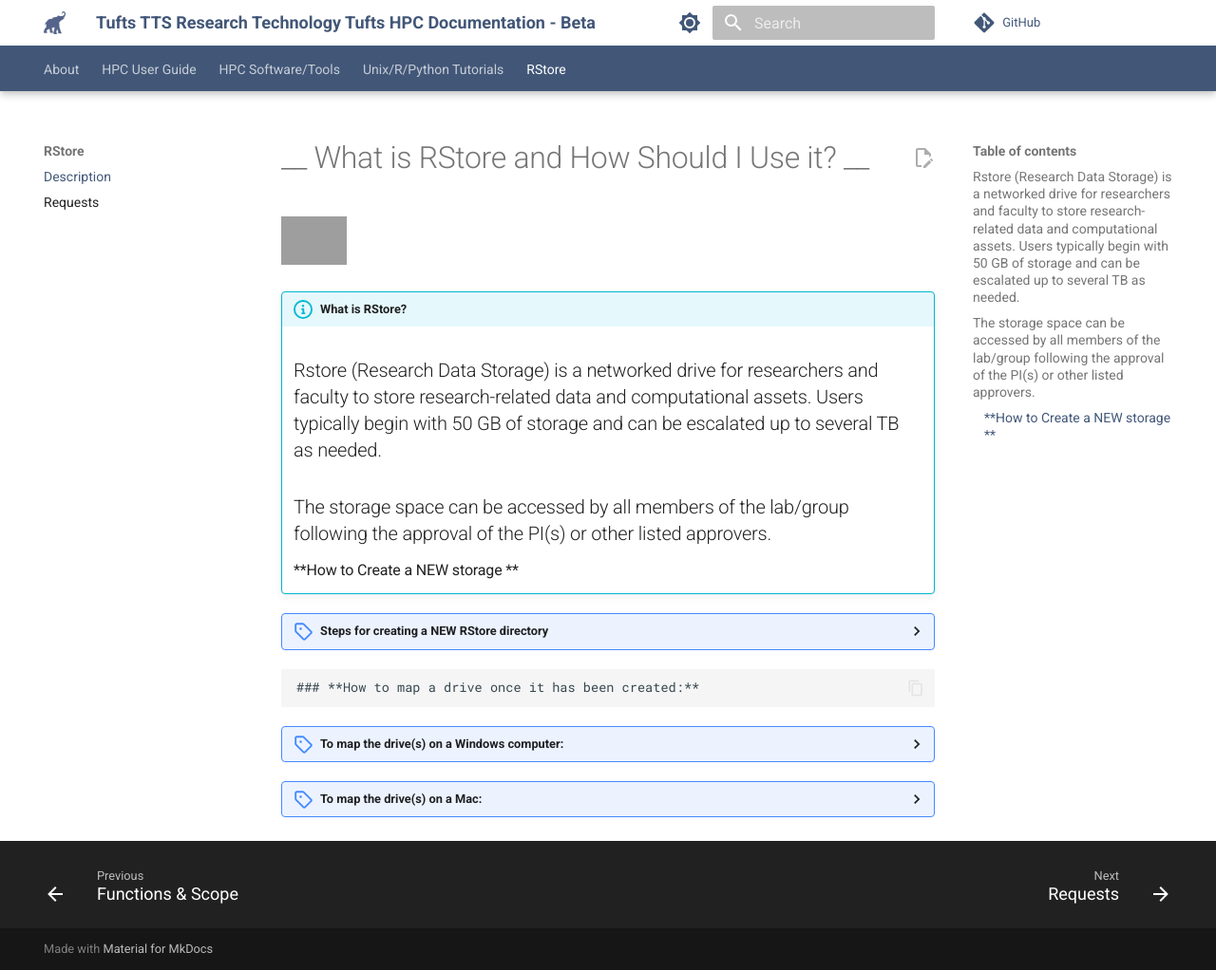
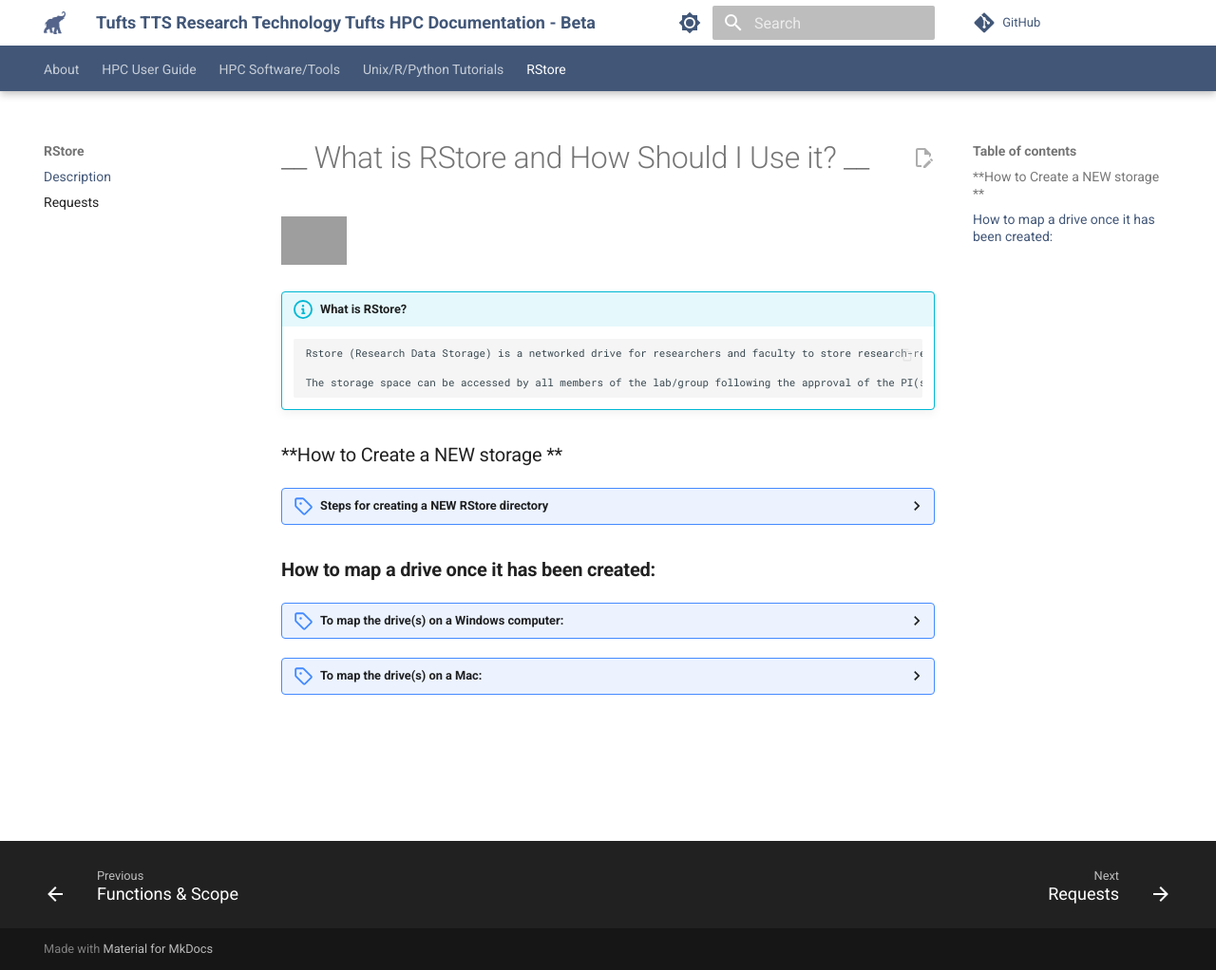
Before and after one commit to tuftsdatalab/rt_hpc_documentation, an MkDocs documentation site: the page built from docs/RStore/Description.md, in a window 1280 px wide and 1022 px high. Shown: the whole window at 95% size. Built offline with MkDocs 1.6.1 and Material for MkDocs 9.7.7, drawn with Linux system fonts in a browser that asks for light colours; comment, search, counter and statistics services are not loaded; grey boxes are pictures that could not be loaded.

Commit message:
Update Description.md

```diff
--- a/docs/RStore/Description.md
+++ b/docs/RStore/Description.md
@@ -1,12 +1,12 @@
 # __ What is RStore and How Should I Use it? __
 <img src="https://access.tufts.edu/themes/custom/access_tufts/assets/icons/icon-technology.svg"  width="10%" height="10%">
 !!! info "What is RStore?"
-    ## Rstore (Research Data Storage) is a networked drive for researchers and faculty to store research-related data and computational assets. Users typically begin with 50 GB of storage and can be escalated up to several TB as needed.
+    	Rstore (Research Data Storage) is a networked drive for researchers and faculty to store research-related data and computational assets. Users typically begin with 50 GB of storage and can be escalated up to several TB as needed.
 
-    ## The storage space can be accessed by all members of the lab/group following the approval of the PI(s) or other listed approvers.
+    	The storage space can be accessed by all members of the lab/group following the approval of the PI(s) or other listed approvers.
 
 
-	### **How to Create a NEW storage **
+### **How to Create a NEW storage **
 
 <details>
 <summary> Steps for creating a NEW RStore directory </summary>
@@ -19,7 +19,7 @@
 
 </details>
 
-	### **How to map a drive once it has been created:**
+### **How to map a drive once it has been created:**
 
 <details>
 <summary>To map the drive(s) on a Windows computer: </summary>
```
